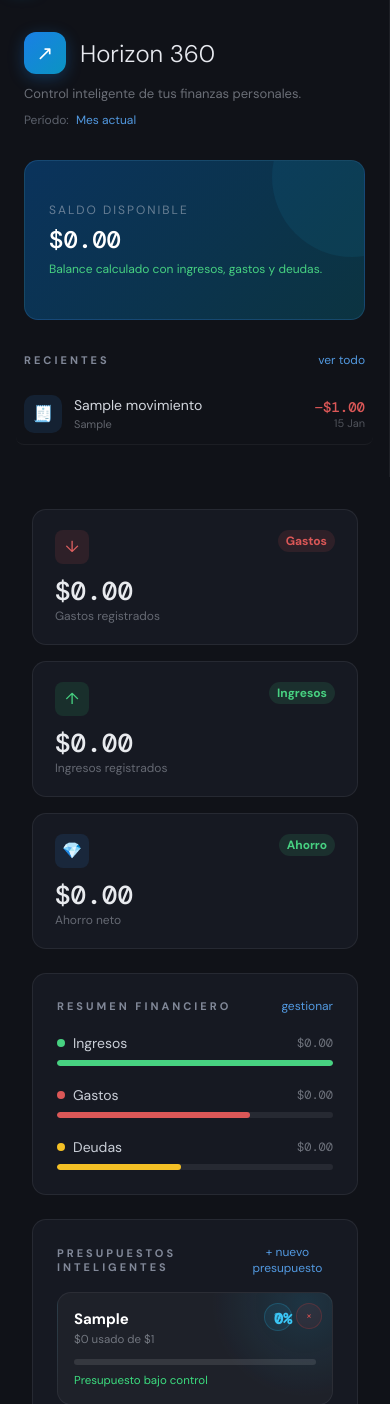
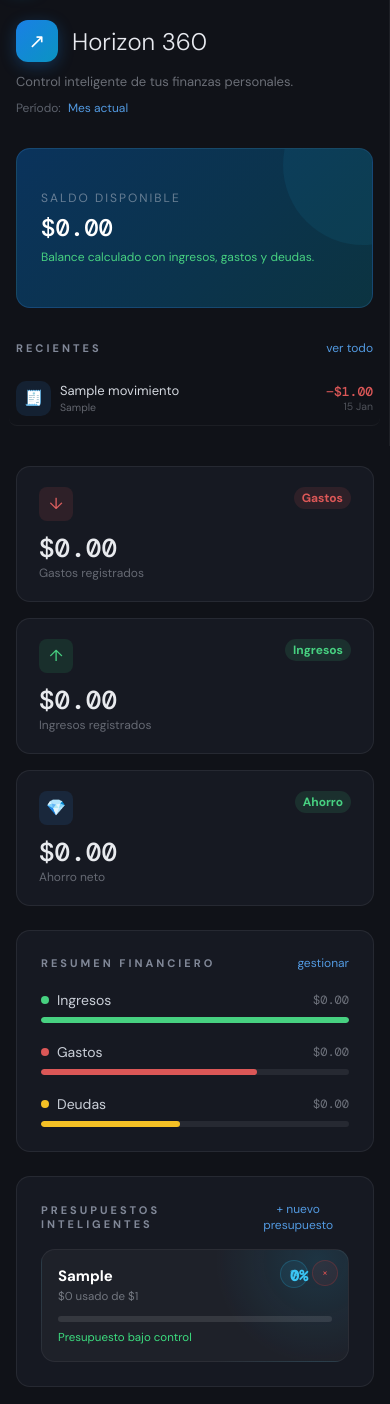
Before and after one commit to viking10881-crypto/horizon-finanzas, a Flask app: page / in a window 390 px wide. Shown: the part 104-1508 px from the top of the page. Run offline with Flask 3, Linux system fonts and the light colour scheme; a user stored in the database is signed in; tables that the repository leaves empty hold one stand-in row (values such as "Sample post"); grey boxes marked "Sample" are stand-in pictures.

Commit message:
mejora en la sesion de movimientos

```diff
--- a/static/css/finanzas.css
+++ b/static/css/finanzas.css
@@ -773,6 +773,7 @@ a {
   .col-2 {
     width: 100%;
     overflow: visible;
+    padding: 2rem 1.6rem;
   }
 
   .stats-row {
@@ -781,6 +782,34 @@ a {
 
   .header__search {
     display: none;
+  }
+
+  /* RESPONSIVE MOVIMIENTOS DESKTOP */
+  .tx-item {
+    gap: 1rem;
+    padding: 1rem 0.8rem;
+  }
+
+  .tx-icon {
+    width: 3.6rem;
+    height: 3.6rem;
+    font-size: 1.5rem;
+  }
+
+  .tx-name {
+    font-size: 1.35rem;
+  }
+
+  .tx-cat {
+    font-size: 1.1rem;
+  }
+
+  .tx-amount {
+    font-size: 1.35rem;
+  }
+
+  .tx-date {
+    font-size: 1.1rem;
   }
 }
 
@@ -800,6 +829,43 @@ a {
 
   .modal-box {
     width: 100%;
+  }
+
+  /* RESPONSIVE MOVIMIENTOS */
+  .tx-item {
+    gap: 0.8rem;
+    padding: 0.8rem 0.6rem;
+    margin: 0 -0.6rem;
+    flex-wrap: wrap;
+  }
+
+  .tx-icon {
+    width: 3.2rem;
+    height: 3.2rem;
+    font-size: 1.4rem;
+  }
+
+  .tx-info {
+    min-width: 0;
+    flex: 1 1 auto;
+  }
+
+  .tx-name {
+    font-size: 1.2rem;
+    margin-bottom: 0.2rem;
+  }
+
+  .tx-cat {
+    font-size: 1rem;
+  }
+
+  .tx-amount {
+    font-size: 1.2rem;
+    white-space: nowrap;
+  }
+
+  .tx-date {
+    font-size: 1rem;
   }
 }
 
@@ -868,6 +934,35 @@ a {
   .search-form select,
   .search-form button {
     display: none;
+  }
+
+  /* RESPONSIVE MOVIMIENTOS TABLET */
+  .tx-item {
+    gap: 0.9rem;
+    padding: 0.9rem 0.7rem;
+    margin: 0 -0.7rem;
+  }
+
+  .tx-icon {
+    width: 3.5rem;
+    height: 3.5rem;
+    font-size: 1.5rem;
+  }
+
+  .tx-name {
+    font-size: 1.3rem;
+  }
+
+  .tx-cat {
+    font-size: 1.05rem;
+  }
+
+  .tx-amount {
+    font-size: 1.3rem;
+  }
+
+  .tx-date {
+    font-size: 1.05rem;
   }
 }
 
```
